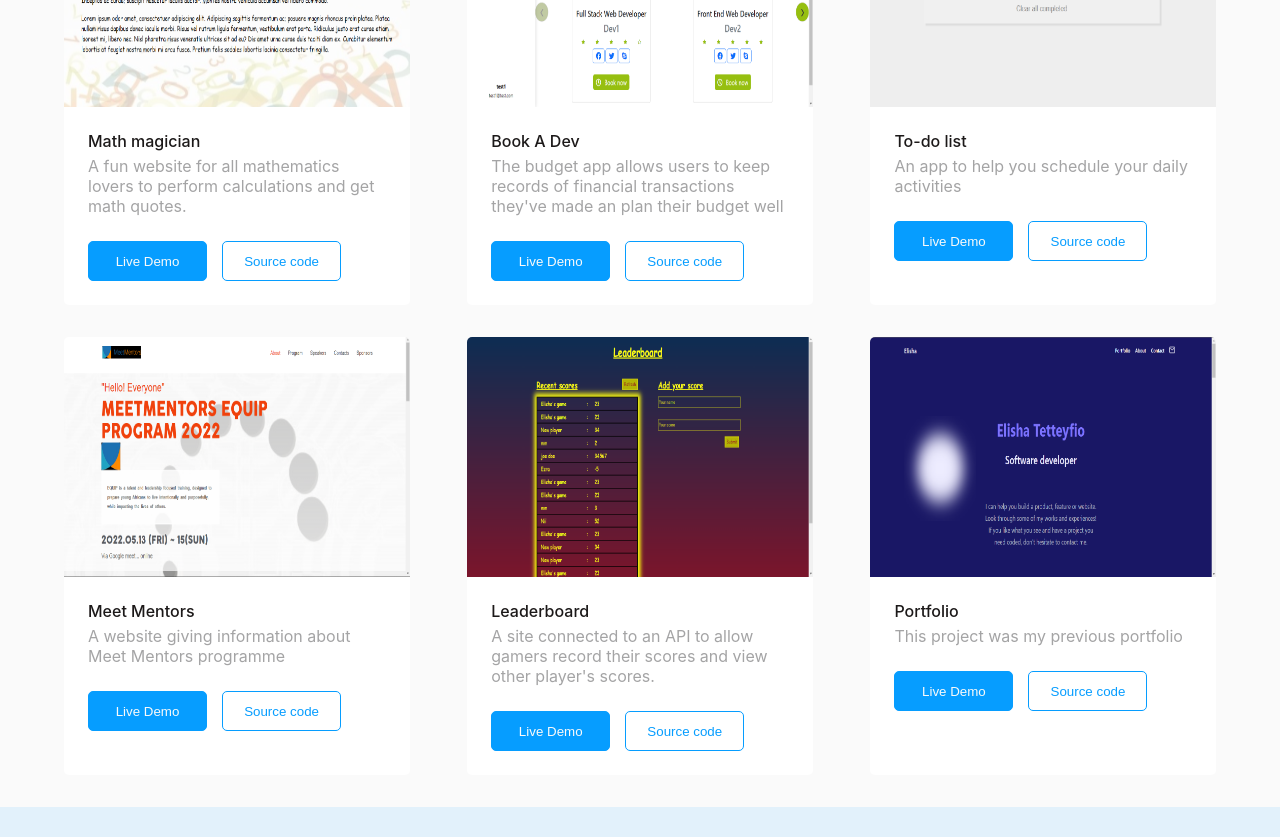
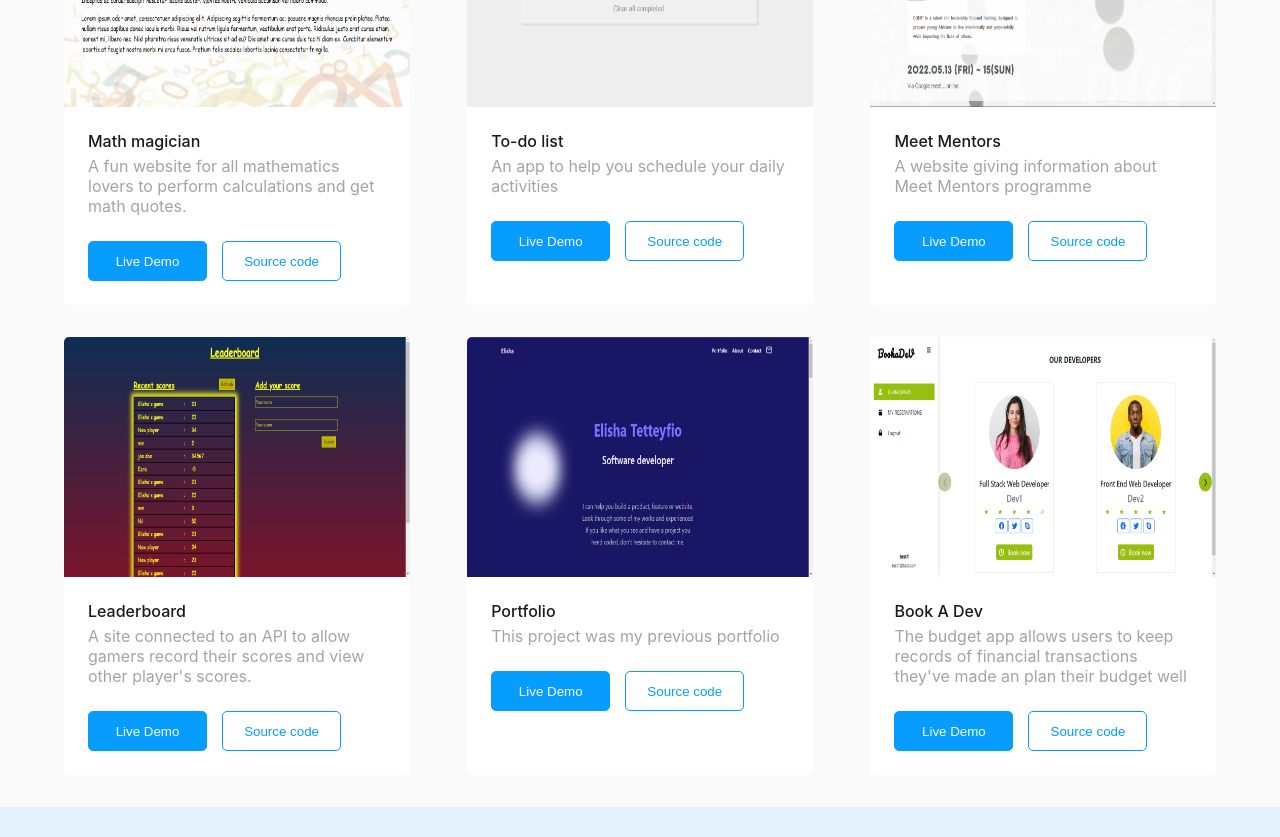
Before and after one commit to Elisha-Tetteyfio/my-portfolio1, a React (Create React App) app: page / in a window 1280 px wide. Shown: the part 1960-2797 px from the top of the page. Built offline with nearby package versions, Linux system fonts and the light colour scheme.

Commit message:
Add links

```diff
--- a/src/components/Footer.js
+++ b/src/components/Footer.js
@@ -1,7 +1,7 @@
 import React from "react";
 import github from "../images/socials/github.svg"
 import linkedin from "../images/socials/linkedin.svg"
-import angellist from "../images/socials/angellist.svg"
+import twitter from "../images/socials/twitter.svg"
 import gmail from "../images/socials/gmail.png"
 import styles from "./Footer.module.css"
 
@@ -11,10 +11,18 @@ const Footer = () => {
       <div className={styles.footer1}>
         <div>Gmail @ tetteyfioelisha@gmail.com</div>
         <div className={styles.icons}>
-          <div className={styles.iconDiv}> <img src={github} alt="GitHub" className={styles.icon}/> </div>
-          <div className={styles.iconDiv}> <img src={linkedin} alt="LinkedIn" className={styles.icon}/> </div>
-          <div className={styles.iconDiv}> <img src={angellist} alt="AngelList" className={styles.icon}/> </div>
-          <div className={styles.iconDiv}> <img src={gmail} alt="Gmail" className={styles.icon}/> </div>
+          <a href="https://github.com/Elisha-Tetteyfio" target="_blank" rel="noreferrer" className={styles.iconDiv}>
+            <img src={github} alt="GitHub" className={styles.icon}/>
+          </a>
+          <a href="https://www.linkedin.com/in/elisha-tetteyfio/" target="_blank" rel="noreferrer" className={styles.iconDiv}>
+            <img src={linkedin} alt="LinkedIn" className={styles.icon}/>
+          </a>
+          <a href="https://twitter.com/Nii_AlYasa" target="_blank" rel="noreferrer" className={styles.iconDiv}>
+            <img src={twitter} alt="AngelList" className={styles.icon}/>
+          </a>
+          <a href="mailto:tetteyfioelisha@gmail.com" target="_blank" rel="noreferrer" className={styles.iconDiv}>
+            <img src={gmail} alt="Gmail" className={styles.icon}/>
+          </a>
         </div>
       </div>
     </div>
--- a/src/components/Project.js
+++ b/src/components/Project.js
@@ -10,8 +10,12 @@ const Project = (project) => {
         <div className={styles.projectDetails}>
           {project.description}
         </div>
-        <button className={styles.liveDemo}>Live Demo</button>
-        <button className={`${styles.liveDemo} ${styles.source}`}>Source code</button>
+        <a href={project.liveLink} target="_blank" rel="noreferrer">
+          <button className={styles.liveDemo}>Live Demo</button>
+        </a>
+        <a href={project.source} target="_blank" rel="noreferrer">
+          <button className={`${styles.liveDemo} ${styles.source}`}>Source code</button>
+        </a>
       </div>
     </div>
   )
--- a/src/components/SkillSet.module.css
+++ b/src/components/SkillSet.module.css
@@ -14,12 +14,13 @@
   background-color: #e2f1fb;
   height: 80px;
   border-radius: 5px;
+  display: flex;
 }
 
 .imgDiv > img {
   width: 80%;
   margin: auto;
-  height: 100%;
+  height: 80%;
 }
 
 .skills {
--- a/src/segments/Contact.js
+++ b/src/segments/Contact.js
@@ -1,7 +1,7 @@
 import React from "react";
 import github from "../images/socials/github.svg"
 import linkedin from "../images/socials/linkedin.svg"
-import angellist from "../images/socials/angellist.svg"
+import twitter from "../images/socials/twitter.svg"
 import gmail from "../images/socials/gmail.png"
 import styles from "./Contact.module.css"
 
@@ -14,30 +14,49 @@ const Contact = () => {
           <div className={styles.connectHeader}>Connect with me</div>
           <div>Be sure to connect with me on:</div>
           <div className={styles.icons}>
-            <div className={styles.iconDiv}> <img src={github} alt="GitHub" className={styles.icon}/> </div>
-            <div className={styles.iconDiv}> <img src={linkedin} alt="LinkedIn" className={styles.icon}/> </div>
-            <div className={styles.iconDiv}> <img src={angellist} alt="AngelList" className={styles.icon}/> </div>
-            <div className={styles.iconDiv}> <img src={gmail} alt="Gmail" className={styles.icon}/> </div>
+            <div className={styles.iconDiv}>
+              <a href="https://github.com/Elisha-Tetteyfio" target="_blank" rel="noreferrer">
+                <img src={github} alt="GitHub" className={styles.icon}/>
+              </a>
+            </div>
+            <div className={styles.iconDiv}>
+              <a href="https://www.linkedin.com/in/elisha-tetteyfio/" target="_blank" rel="noreferrer">
+                <img src={linkedin} alt="LinkedIn" className={styles.icon}/>
+              </a>
+            </div>
+            <div className={styles.iconDiv}>
+              <a href="mailto:tetteyfioelisha@gmail.com" target="_blank" rel="noreferrer">
+                <img src={gmail} alt="Gmail" className={styles.icon}/>
+              </a>
+            </div>
+            <div className={styles.iconDiv}>
+              <a href="https://twitter.com/Nii_AlYasa" target="_blank" rel="noreferrer">
+                <img src={twitter} alt="AngelList" className={styles.icon}/>
+              </a>
+            </div>
           </div>
         </div>
         <div className={styles.message}>
           <div className={styles.messageHeader}>Contact me</div>
           <div>
             <div className={styles.messageHeader1}>Send me a message</div>
-            <form>
+            <form action="https://formspree.io/f/myyobwbp" method="POST">
               <input
                 placeholder="Name"
+                name="name"
                 className={styles.textField}
               />
               <input
                 placeholder="Email"
+                name="email"
                 className={styles.textField}
               />
               <textarea
                 placeholder="Message"
+                name="message"
                 className={styles.textArea}
               />
-              <button className={styles.formButton}>Send</button>
+              <button type="submit" className={styles.formButton}>Send</button>
             </form>
           </div>
         </div>
--- a/src/segments/Intro.js
+++ b/src/segments/Intro.js
@@ -17,8 +17,12 @@ const Intro = () => {
             <span className={styles.deskOnly}> Feel free to contact me about Programming or Maths.</span>
           </div>
           <div>
-            <button className={`${styles.introButton} ${styles.introButton1}`}>Hire me</button>
-            <button className={styles.introButton}>Let's talk</button>
+            <a href="#contact">
+              <button className={`${styles.introButton} ${styles.introButton1}`}>Hire me</button>
+            </a>
+            <a href="#contact">
+              <button className={styles.introButton}>Let's talk</button>
+            </a>
           </div>
         </div>
         <div className={styles.introRight}>
--- a/src/segments/Projects.js
+++ b/src/segments/Projects.js
@@ -17,32 +17,43 @@ const Projects = () => {
           name="Math magician"
           description="A fun website for all mathematics lovers to perform calculations and get math quotes."
           im={math}
+          liveLink="https://radiant-sunburst-89a1e6.netlify.app/"
+          source="https://github.com/Elisha-Tetteyfio/Math-Magicians"
+        />
+        <Project
+          name="To-do list"
+          description="An app to help you schedule your daily activities"
+          im={todo}
+          liveLink="https://elisha-tetteyfio.github.io/To-do-list1/"
+          source="https://github.com/Elisha-Tetteyfio/To-do-list1"
+        />
+        <Project
+          name="Meet Mentors"
+          description="A website giving information about Meet Mentors programme"
+          im={mentors}
+          liveLink="https://elisha-tetteyfio.github.io/First-Capstone-Project/"
+          source="https://github.com/Elisha-Tetteyfio/First-Capstone-Project"
+        />
+        <Project
+          name="Leaderboard"
+          description="A site connected to an API to allow gamers record their scores and view other player's scores."
+          im={leaders}
+          liveLink="https://elisha-tetteyfio.github.io/Leaderboard/"
+          source="https://github.com/Elisha-Tetteyfio/Leaderboard"
+        />
+        <Project
+          name="Portfolio"
+          description="This project was my previous portfolio"
+          im={portfolio}
+          liveLink="https://elisha-tetteyfio.github.io/My-portfolio/"
+          source="https://github.com/Elisha-Tetteyfio/My-portfolio"
         />
         <Project
           name="Book A Dev"
           description="The budget app allows users to keep records of financial transactions they've made an plan
           their budget well"
           im={bookdev}
-        />
-        <Project
-          name="To-do list"
-          description="An app to help you schedule your daily activities"
-          im={todo}
-        />
-        <Project
-          name="Meet Mentors"
-          description="A website giving information about Meet Mentors programme"
-          im={mentors}
-        />
-        <Project
-          name="Leaderboard"
-          description="A site connected to an API to allow gamers record their scores and view other player's scores."
-          im={leaders}
-        />
-        <Project
-          name="Portfolio"
-          description="This project was my previous portfolio"
-          im={portfolio}
+          source="https://github.com/gak92/book_devs_app"
         />
       </div>
     </div>
```
Also changed, not shown: src/images/socials/twitter.svg (added).
